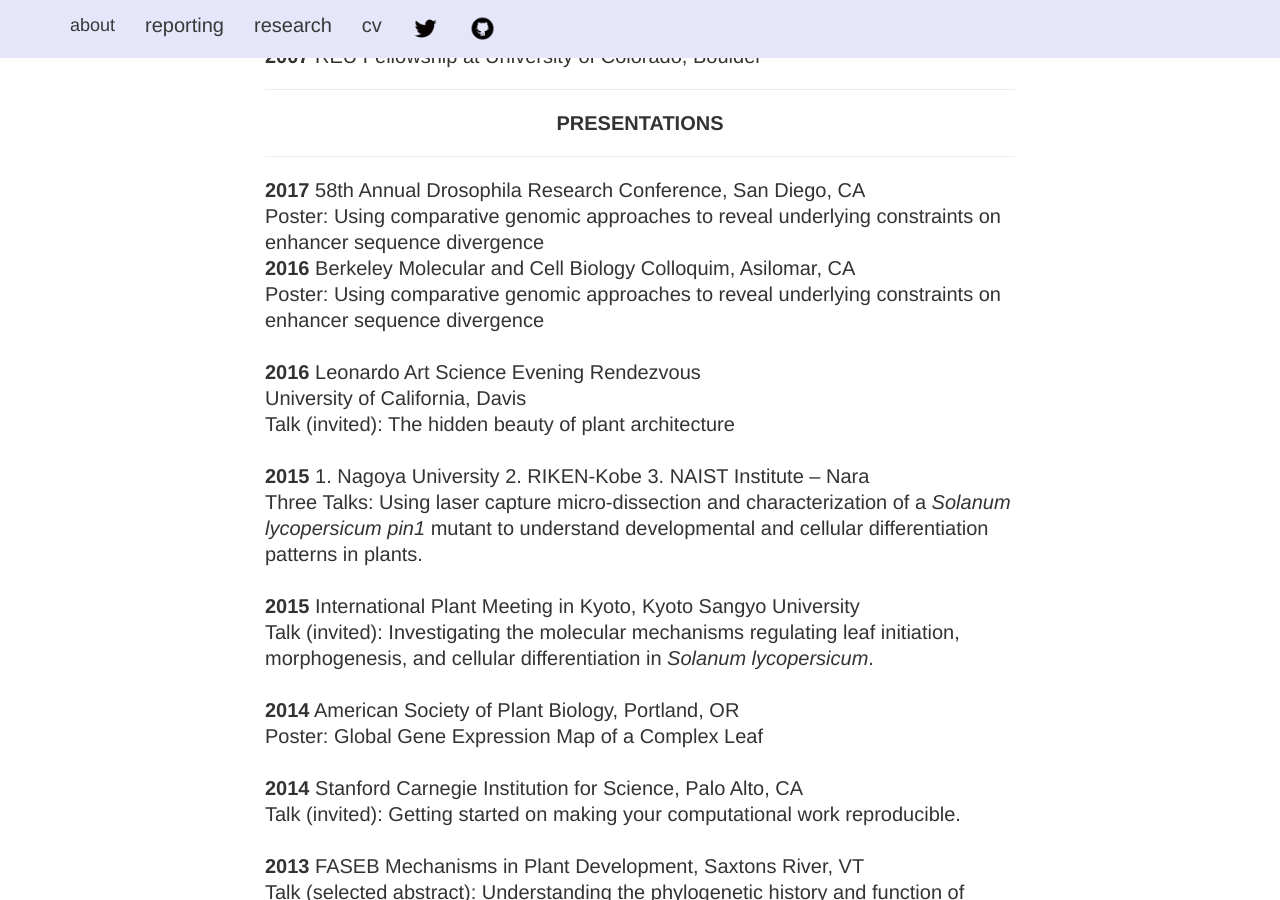
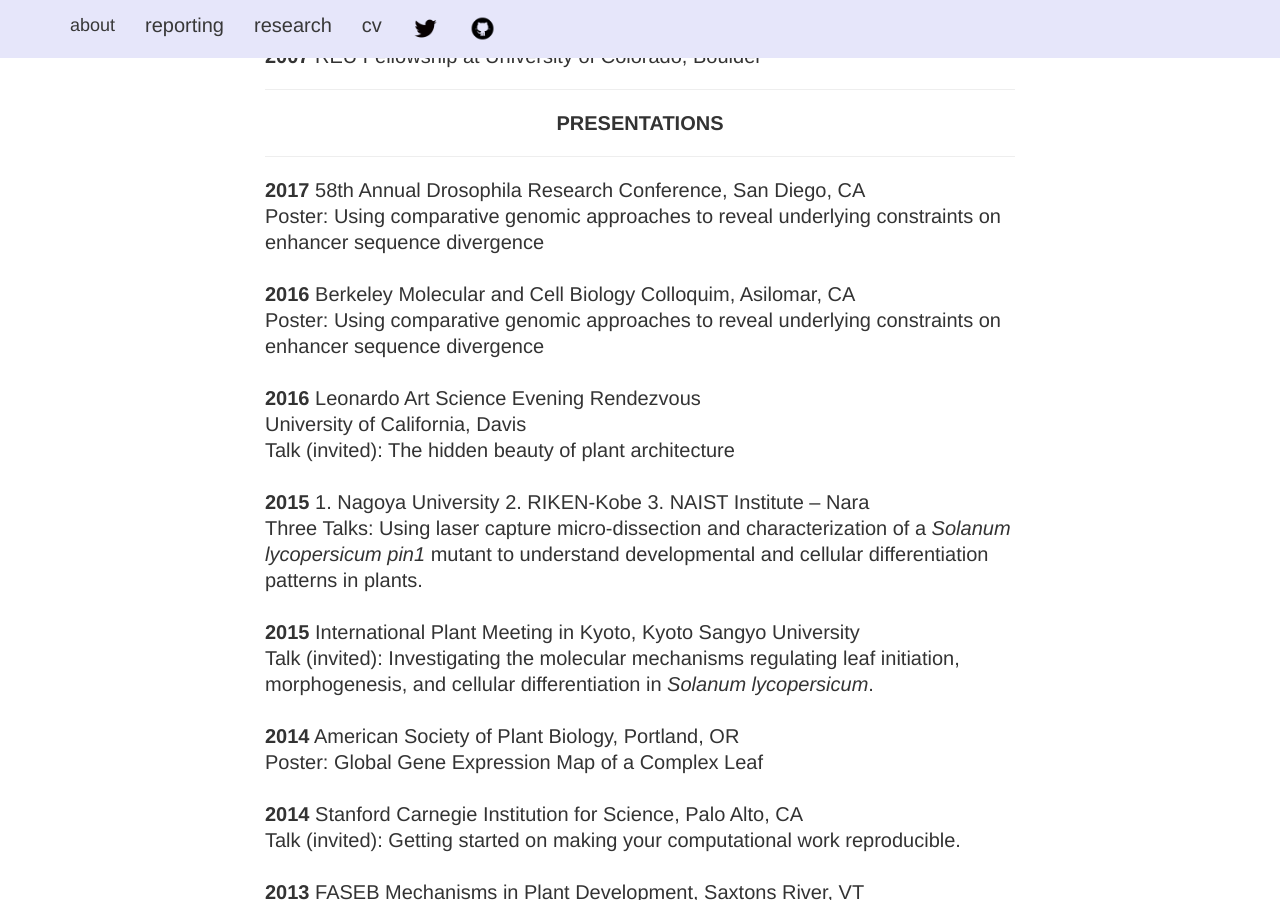
Before and after one commit to iamciera/creports, a Jekyll site: the page built from cv/index.html, in a window 1280 px wide and 900 px high, scrolled down 2792 px. Built offline with Jekyll 4.4.1, drawn with Linux system fonts in a browser that asks for light colours; nearby versions of some CDN libraries.

Commit message:
fixed formatting

```diff
--- a/cv/index.html
+++ b/cv/index.html
@@ -103,7 +103,7 @@ layout: default
 				<hr />
 				<b>2017</b> 58th Annual Drosophila Research Conference, San Diego, CA<br />
 				Poster: Using comparative genomic approaches to reveal underlying constraints on enhancer sequence divergence</br>
-				<b>2016</b> Berkeley Molecular and Cell Biology Colloquim, Asilomar, CA<br />
+				</br><b>2016</b> Berkeley Molecular and Cell Biology Colloquim, Asilomar, CA<br />
 				Poster: Using comparative genomic approaches to reveal underlying constraints on enhancer sequence divergence</br>
 				<br /><b>2016</b> Leonardo Art Science Evening Rendezvous <br />
 				University of California, Davis</br>
```
